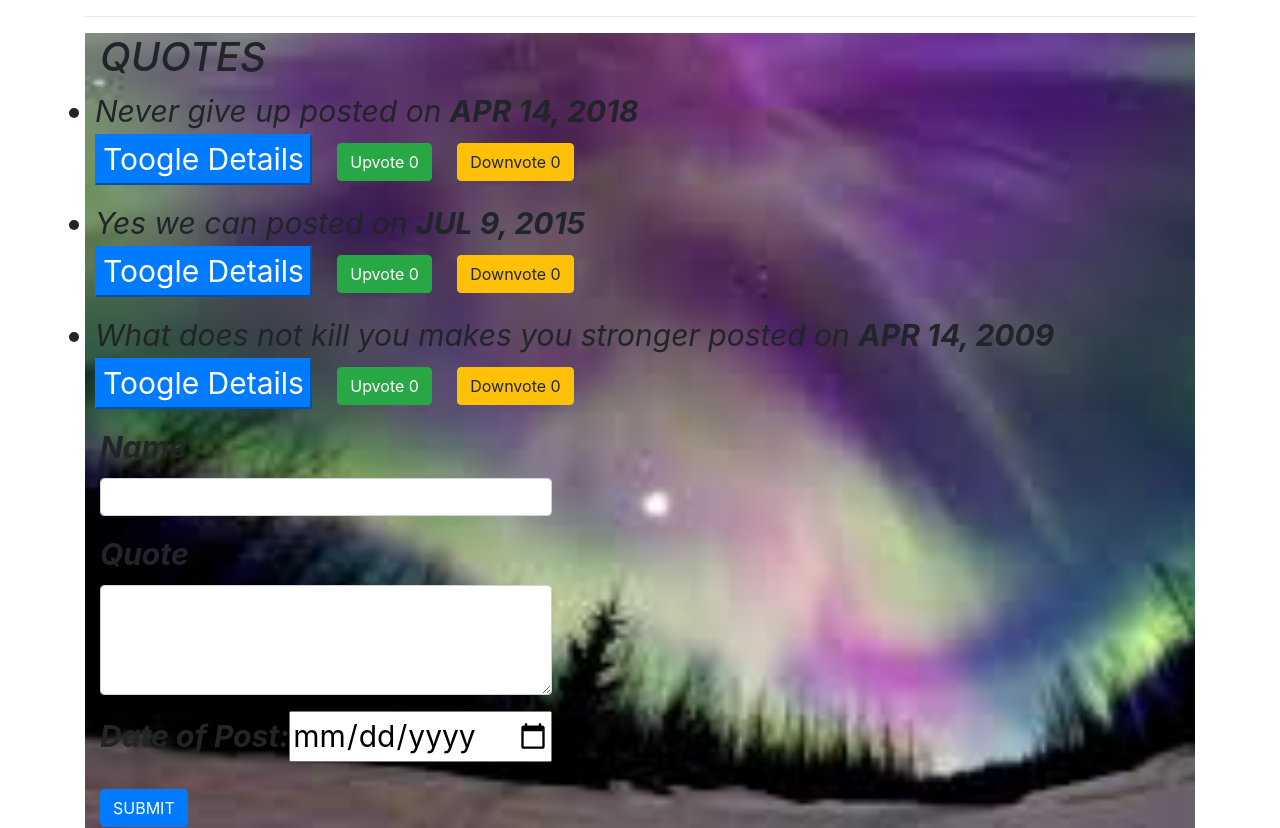
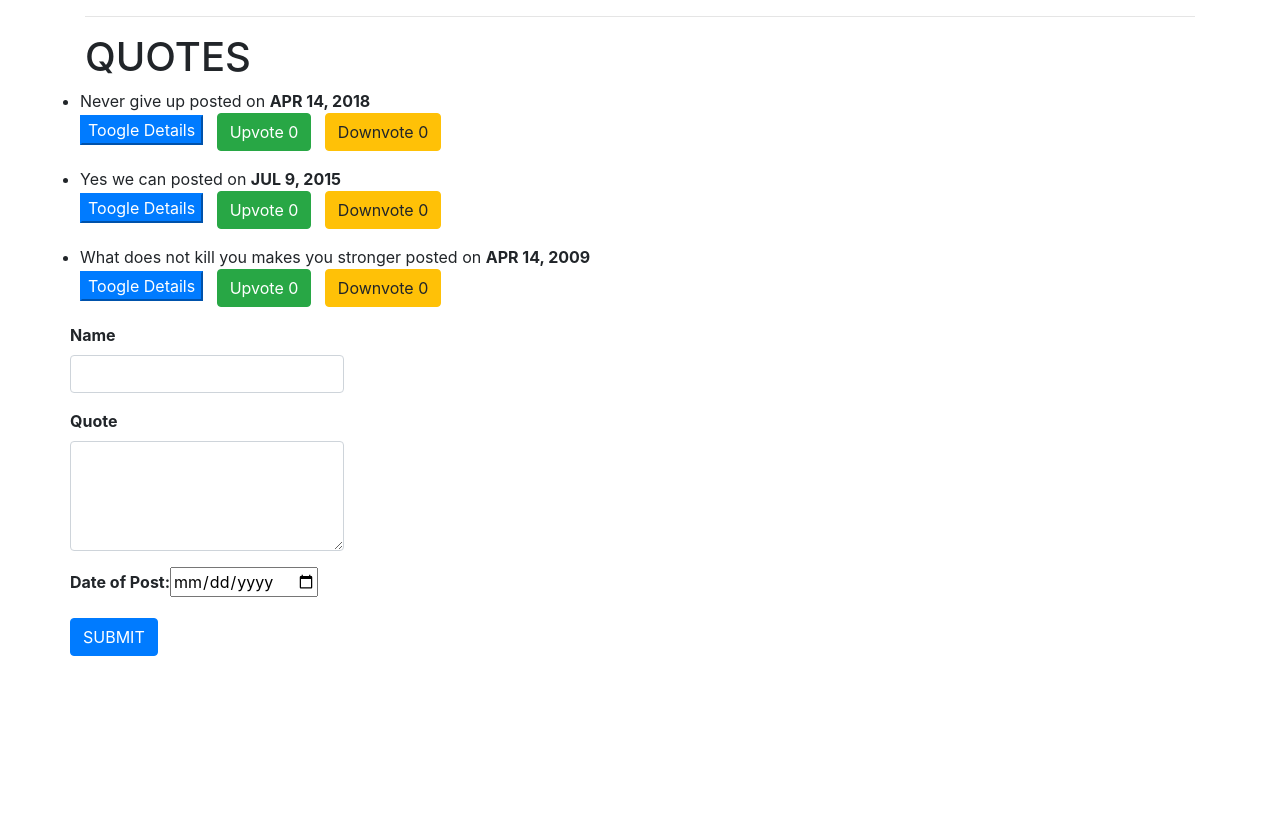
Before and after one commit to annstella/QUOTES, an Angular app: page / in a window 1280 px wide. After the commit the page ends 800 px from the top, so only its background shows below. Built offline with nearby package versions, Linux system fonts and the light colour scheme.

Commit message:
add everything

```diff
--- a/src/app/quote-form/quote-form.component.html
+++ b/src/app/quote-form/quote-form.component.html
@@ -1,4 +1,4 @@
-<div class="container-fluid">
+<!-- <div class="container-fluid"> -->
     <div class="row">
         <form #quoteForm='ngForm' (ngSubmit)="submitQuote()">
             <div class="form-group">
@@ -26,4 +26,4 @@
             <button type="submit" class="btn btn-primary">SUBMIT</button>
         </form>
     </div>
-</div>
+<!-- </div> -->
--- a/src/app/quote/quote.component.css
+++ b/src/app/quote/quote.component.css
@@ -1,5 +1,5 @@
 .container {
-  background-image: url(/assets/aurora.jpeg);
+  background-image: url(/assets/waterfall.jpeg);
   background-repeat: no-repeat;
   background-size: cover;
   font-size: 30px;
--- a/src/app/quote/quote.component.html
+++ b/src/app/quote/quote.component.html
@@ -1,6 +1,6 @@
 
 <hr>
-<div class="container">
+<!-- <div class="container"> -->
   <h1>QUOTES</h1>
   <div class="row" *ngFor="let quote of quotes;let i = 'index'">
       <div class="row">
@@ -21,4 +21,4 @@
 </ul>
       </div>
       <app-quote-form (addQuote)= 'addNewQuote($event)' ></app-quote-form>
-  </div>
+  <!-- </div> -->
```
